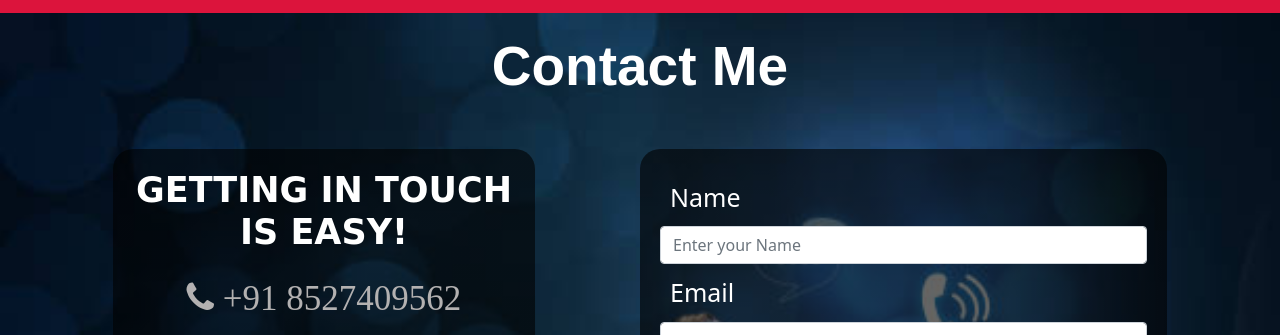
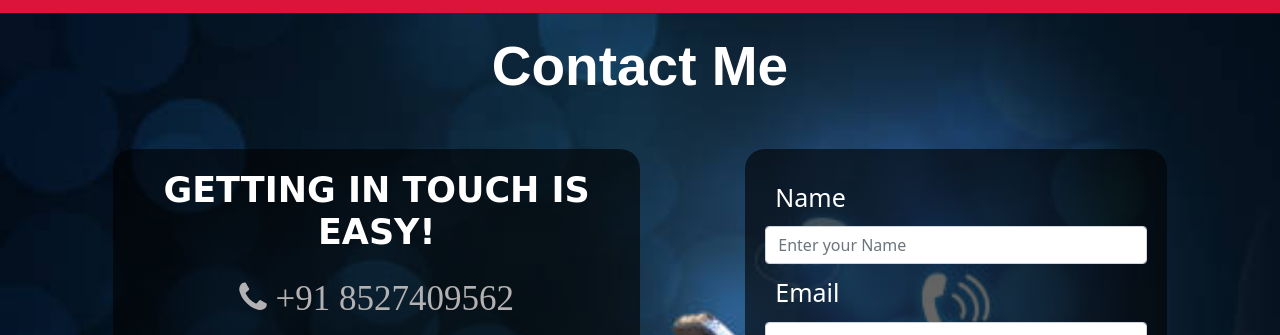
Before and after one commit to rshubham005/Chef-portfolio, a plain HTML site: page index.html in a window 1280 px wide. Shown: the part 2606-2941 px from the top of the page. Drawn offline with nearby package versions, Linux system fonts and the light colour scheme.

Commit message:
contact settup

```diff
--- a/index.html
+++ b/index.html
@@ -109,7 +109,7 @@
         <h1 class="contact_head">Contact Me</h1>
         <div class="row">
             <div class="col-md-1"></div>
-            <div class="col-md-4 contact_form">
+            <div class="col-md-5 contact_form">
                 <h1 class="social_head">Getting in TOuch is Easy!</h1>
 
                 <div class="social-icons">
@@ -121,7 +121,7 @@
                 </div>
             </div>
             <div class="col-md-1"></div>
-            <div class="col-md-5 contact_form">
+            <div class="col-md-4 contact_form">
                 <form>
                     <div class="form-group">
                       <label for="name">Name</label>
--- a/style.css
+++ b/style.css
@@ -330,7 +330,7 @@
     text-decoration: none;
     color: rgb(179, 177, 177);
     margin: 05px 0px;
-    padding: 10px 10px;
+    padding: 10px 0px;
     display: block;
 }
 .social-icons a:hover
```
